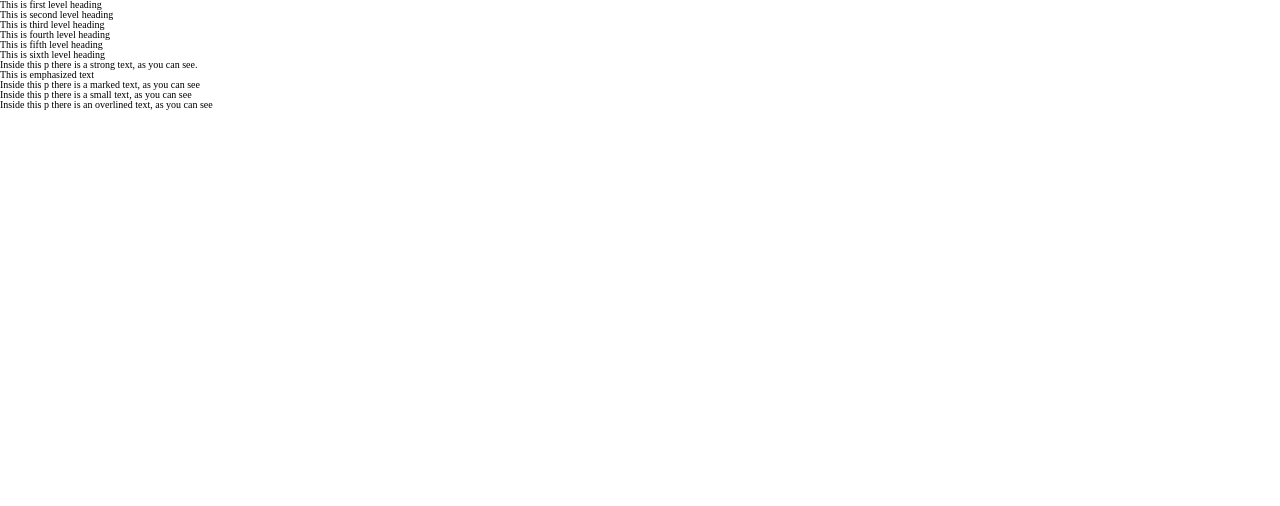
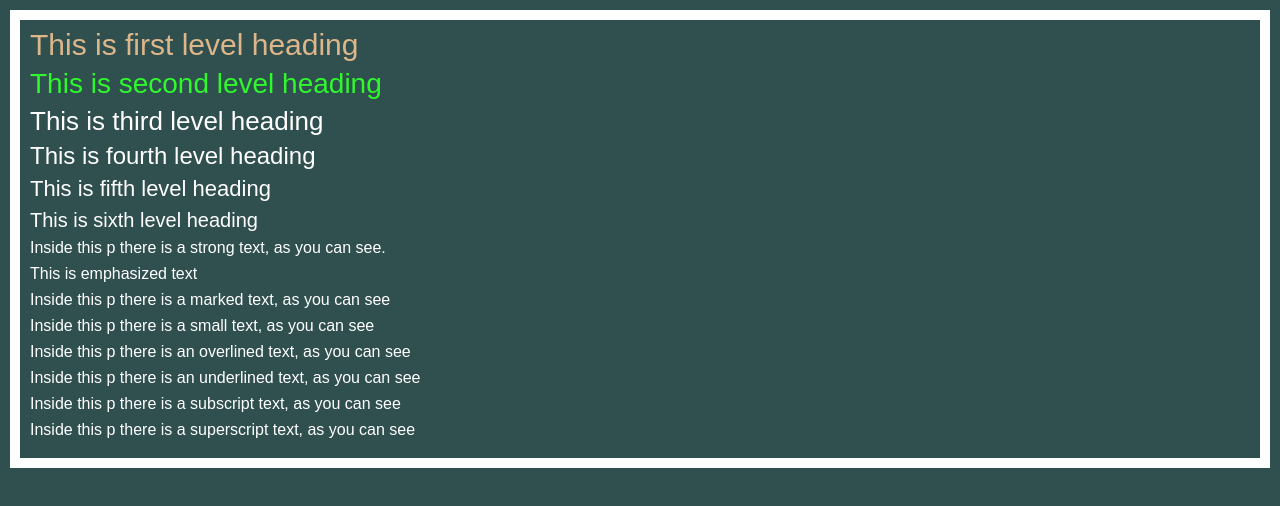
Before and after one commit to Hannes-Walden/02-fontti-muotoilut, a plain HTML site: page index.html in a window 1280 px wide. Drawn offline with Linux system fonts and the light colour scheme.

Commit message:
Muokkaus Html ja Css.

```diff
--- a/index.html
+++ b/index.html
@@ -9,16 +9,18 @@
 </head>
 <body>
     <h1>This is first level heading</h1>
-    <h1>This is second level heading</h2>
-    <h1>This is third level heading</h3>
-    <h1>This is fourth level heading</h4>
-    <h1>This is fifth level heading</h5>
-    <h1>This is sixth level heading</h6>
-        <p>Inside this p <span>there is a strong text</span>, as you can see.</p>
-        <p>This is emphasized text</p>
-        <p>Inside this p there is a marked text, as you can see</p>
-        <p>Inside this p there is a small text, as you can see</p>
-        <p>Inside this p there is an overlined text, as you can see</p>
-        <p></p>
+    <h2>This is second level heading</h2>
+    <h3>This is third level heading</h3>
+    <h4>This is fourth level heading</h4>
+    <h5>This is fifth level heading</h5>
+    <h6>This is sixth level heading</h6>
+        <p>Inside this p <span class="strong">there is a strong text</span>, as you can see.</p>
+        <p class="italic">This is emphasized text</p>
+        <p>Inside this p <span class="marked">there is a marked text</span>, as you can see</p>
+        <p>Inside this p <span class="small">there is a small text</span>, as you can see</p>
+        <p>Inside this p <span class="overlined">there is an overlined text</span>, as you can see</p>
+        <p>Inside this p <span class="underlined">there is an underlined text</span>, as you can see</p>
+        <p>Inside this p <span class="subscript">there is a subscript text</span>, as you can see</p>
+        <p>Inside this p <span class="superscript">there is a superscript text</span>, as you can see</p>
 </body>
 </html>
--- a/layout.css
+++ b/layout.css
@@ -1,3 +1,69 @@
 html {
-    font-size: 62.5%; /* fonttikoko 10px */
+  font-size: 62.5%; /* fonttikoko 10px */
 }
+body {
+  font-family: Arial, Helvetica, sans-serif;
+  font-size: 1.6rem;
+  padding: 1rem;
+  border: 1rem white solid;
+  margin: 1rem;
+  background-color: #304f4f;
+  color: white;
+}
+h1,
+h2,
+h3,
+h4,
+h5,
+h6,
+p {
+  margin-block-end: 1rem;
+}
+h1 {
+  font-size: 3rem;
+  color: #DDB68A
+}
+h2 {
+  font-size: 2.8rem;
+  color: #2FF82D
+}
+h3 {
+  font-size: 2.6rem;
+  color: #FFFFFF
+}
+h4 {
+  font-size: 2.4rem;
+  color: #FFFFFF
+}
+h5 {
+  font-size: 2.2rem;
+  color: #FFFFFF
+}
+h6 {
+  font-size: 2rem;
+  color: #FFFFFF
+}
+.strong {
+
+}
+.italic {
+
+}
+.marked {
+
+}
+.small {
+
+}
+.overlined {
+
+}
+.underlined {
+
+}
+.subscript {
+
+}
+.superscript {
+
+}
```
